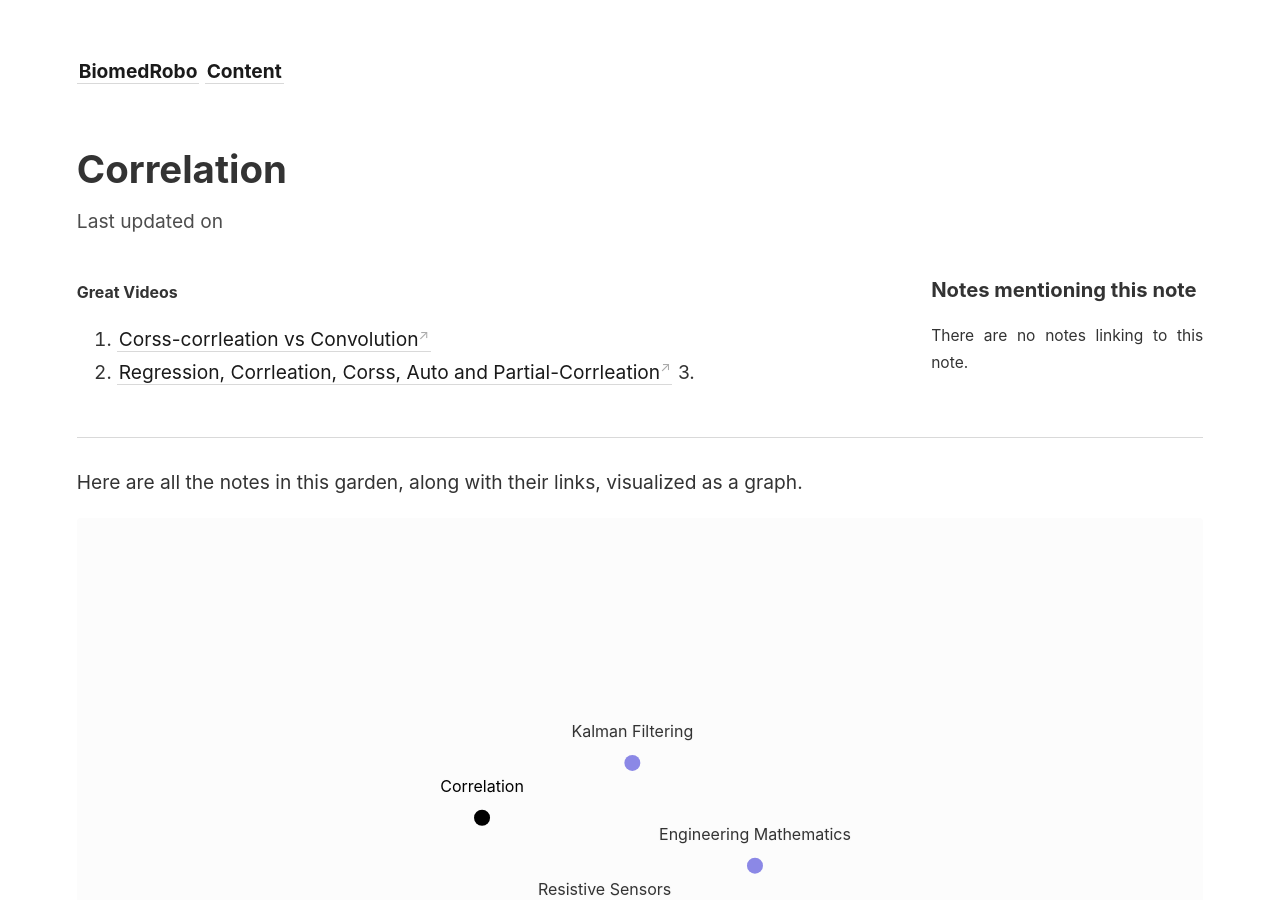
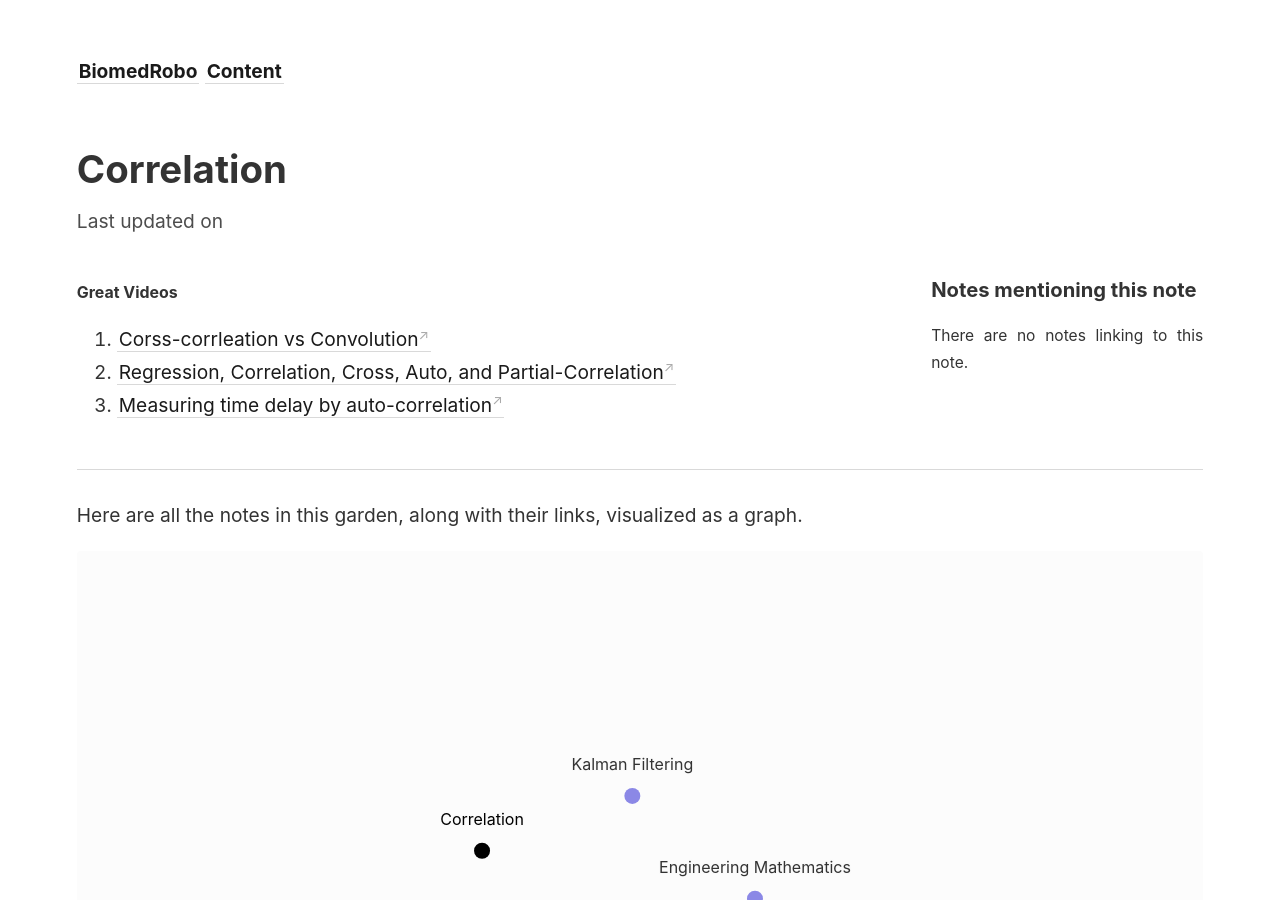
Before and after one commit to ajaygunalan/biomedrobo, a Jekyll site: the page built from _notes/statistics/correlation.md, in a window 1280 px wide and 900 px high. Built offline with Jekyll 4.4.1, drawn with Linux system fonts in a browser that asks for light colours; comment, search, counter and statistics services are not loaded.

Commit message:
Update correlation.md

```diff
--- a/_notes/statistics/correlation.md
+++ b/_notes/statistics/correlation.md
@@ -7,9 +7,8 @@ permalink: /:categories/:title/
 
 ---
 
-
 ##### Great Videos
 
 1. [Corss-corrleation vs Convolution](https://cosmolearning.org/video-lectures/part-2-convolution-cross-correlation/)
-2. [Regression, Corrleation, Corss, Auto and Partial-Corrleation](https://www.youtube.com/watch?v=ZjaBn93YPWo)
-3.
+2. [Regression, Correlation, Cross, Auto, and Partial-Correlation](https://www.youtube.com/watch?v=ZjaBn93YPWo)
+3. [Measuring time delay by auto-correlation]()
```
